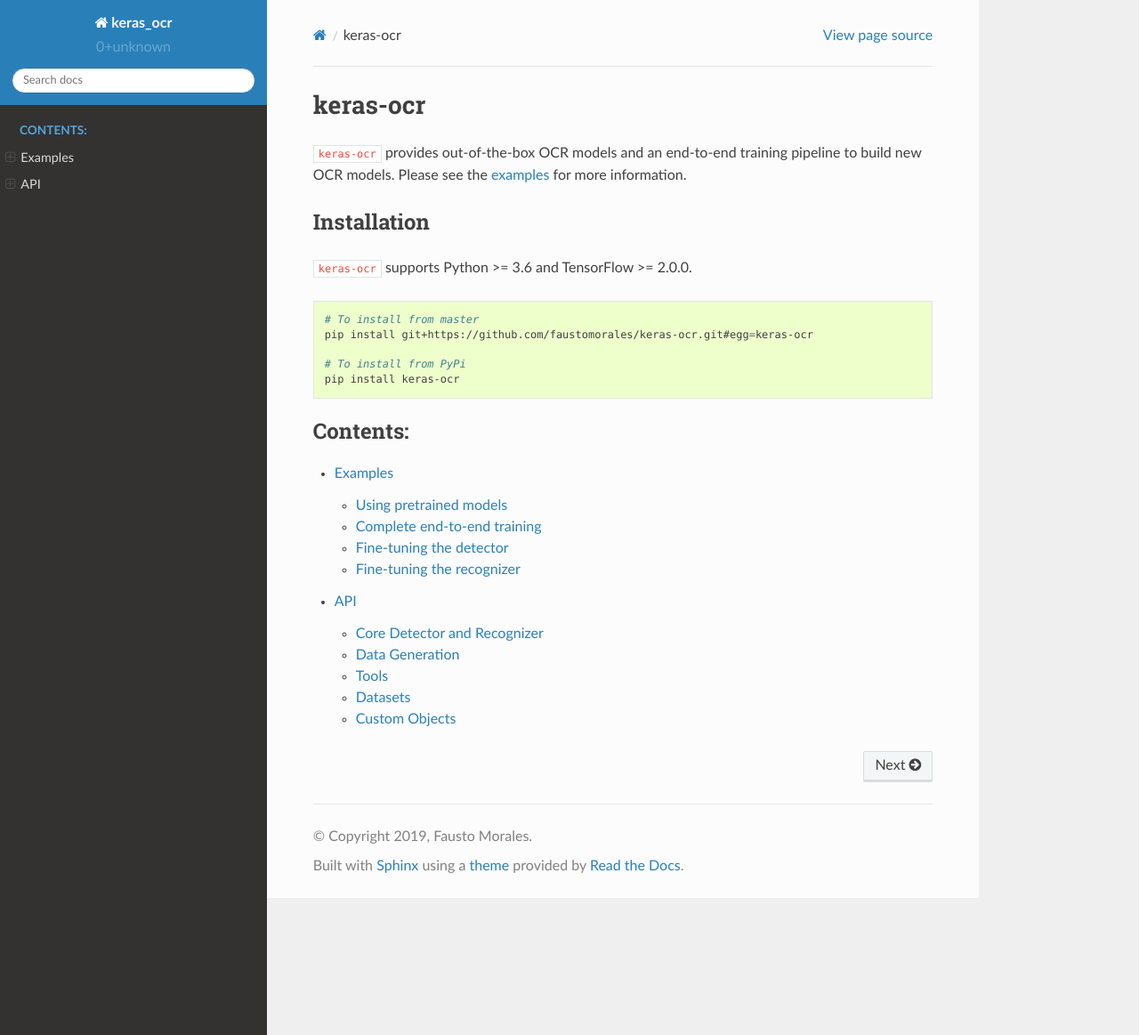
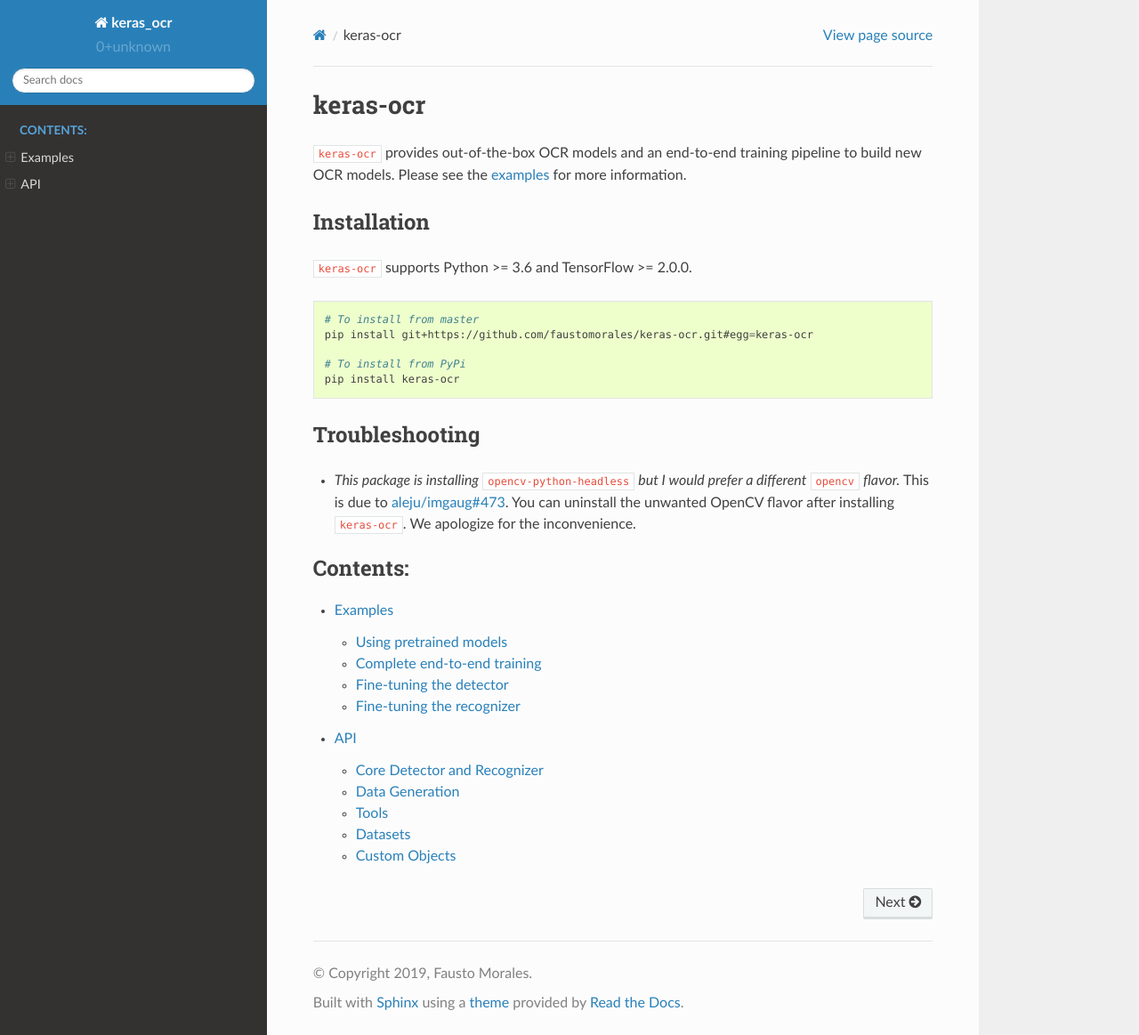
Before and after one commit to faustomorales/keras-ocr, a Sphinx documentation site: the page built from docs/index.rst, in a window 1280 px wide and 1163 px high. Shown: the whole window at 89% size. Built offline with Sphinx 7.4.7 and the Read the Docs theme 2.0.0, drawn with Linux system fonts in a browser that asks for light colours.

Commit message:
Include documentation describing the issue with OpenCV dependencies.

```diff
--- a/docs/index.rst
+++ b/docs/index.rst
@@ -17,6 +17,11 @@
     # To install from PyPi
     pip install keras-ocr
 
+Troubleshooting
+***************
+
+- *This package is installing* :code:`opencv-python-headless` *but I would prefer a different* :code:`opencv` *flavor.* This is due to `aleju/imgaug#473 <https://github.com/aleju/imgaug/issues/473>`_. You can uninstall the unwanted OpenCV flavor after installing :code:`keras-ocr`. We apologize for the inconvenience.
+
 .. toctree::
    :maxdepth: 2
    :caption: Contents:
```
Also changed, not shown: README.md (+3 -0 lines).
